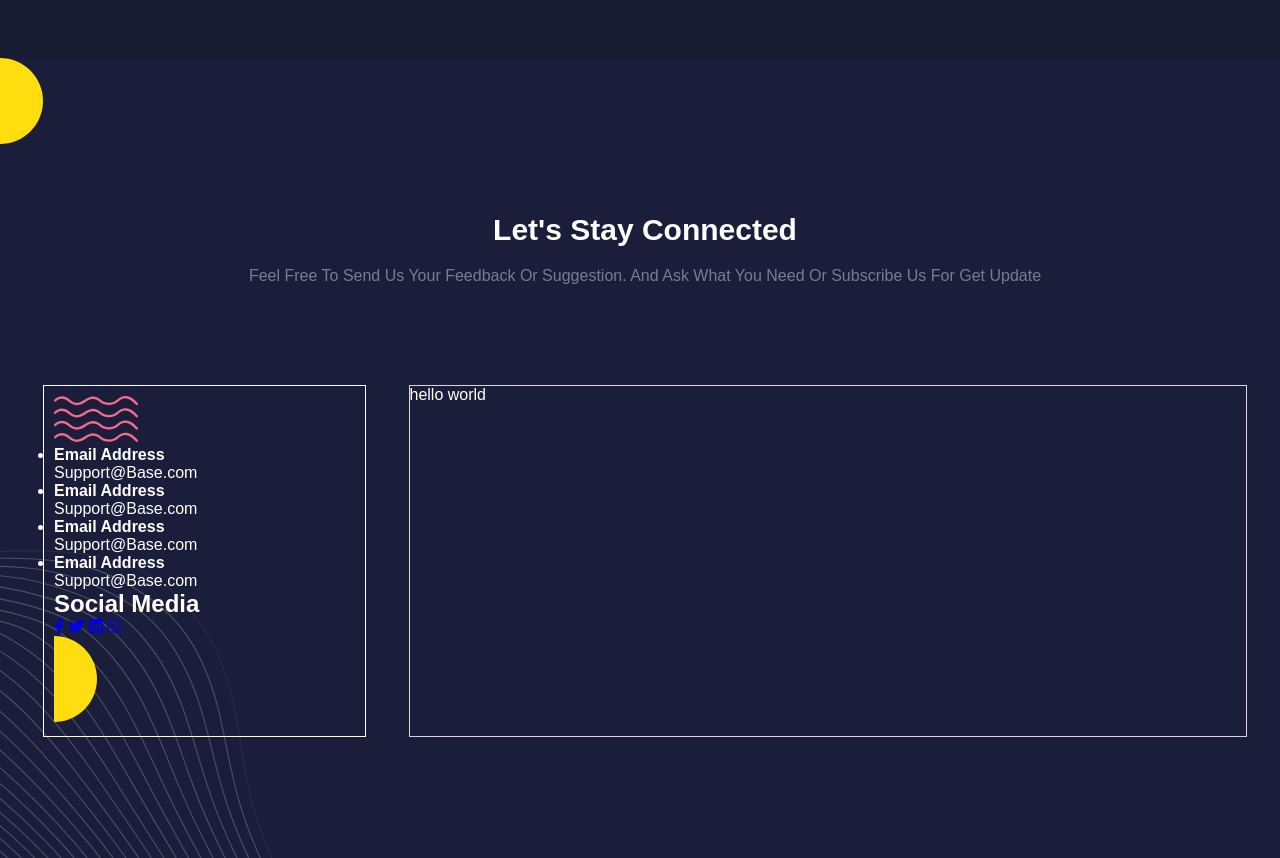
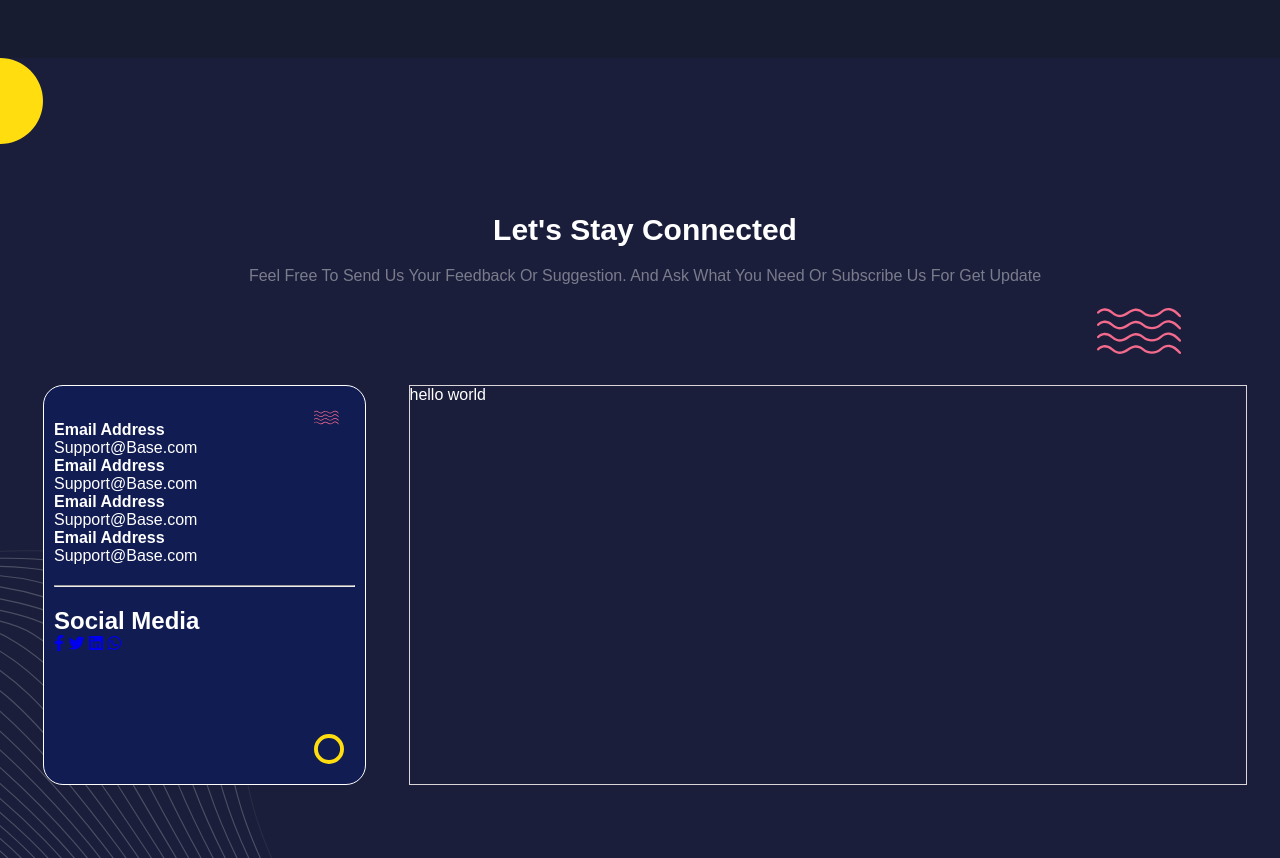
Before and after one commit to Little-F1sh/Project-friday, a plain HTML site: page index.html in a window 1280 px wide. Shown: the part 6342-7200 px from the top of the page. Drawn offline with Linux system fonts and the light colour scheme.

Commit message:
not done yat

```diff
--- a/css/style.css
+++ b/css/style.css
@@ -693,6 +693,7 @@ left: -20px;
     background-repeat: no-repeat;
     background-size: contain;
     height: 800px;
+    position: relative;
 
 }
 .down {
@@ -726,6 +727,38 @@ color: #fff;
     padding: 10px 10px;
     border: 1px solid white;
     width: 25%;
+    position: relative;
+    border-radius: 20px;
+    background-color: #111c52;
+    height: 400px;
+}
+.ctop{
+    position: absolute;
+    top: 5%;
+    right: 0;
+    left: 270px;
+    height: 25px;
+    width: 25px;
+}
+.contact-support ul {
+    list-style: none;
+    margin-top: 25px;
+    display: flex;
+    flex-direction: column;
+    justify-content: space-evenly;
+
+}
+hr {
+    margin: 20px 0;
+
+}
+.cbottom {
+    position: absolute;
+    bottom: 5%;
+    left: 270px;
+    right: 0;
+    height: 30px ;
+    width: 30px;
 }
 .contact-form {
     width: 65%;
--- a/index.html
+++ b/index.html
@@ -430,7 +430,7 @@
                 </div>
                 <div id="form">
                     <div class="contact-support">
-                        <img src="./img/shape-03.svg" alt="">
+                        <img class="ctop" src="./img/shape-03.svg" alt="">
                         <ul>
                             <li>
                                 <h4>Email Address</h4>
@@ -449,7 +449,7 @@
                                 <p>Support@Base.com</p>
                             </li>
                         </ul>
-                        <span></span>
+                        <hr>
                         <h2>Social Media</h2>
                         <div>
                            <a href="#"><i class="fa-brands fa-facebook-f"></i></a>
@@ -457,7 +457,7 @@
                            <a href="#"><i class="fa-brands fa-linkedin"></i></a>
                            <a href="#"><i class="fa-brands fa-whatsapp"></i></a>
                         </div>
-                        <img src="./img/shape-06.svg" alt="">
+                        <img class="cbottom" src="./img/shape-14.svg" alt="">
                     </div>
 
                     <div class="contact-form">
```
